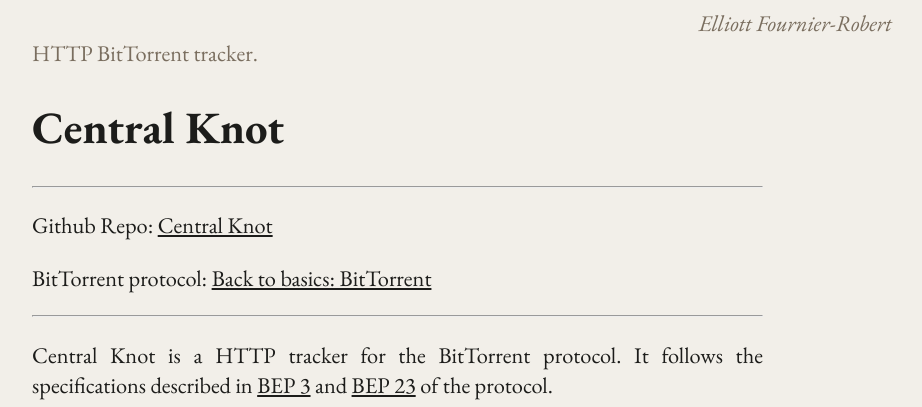
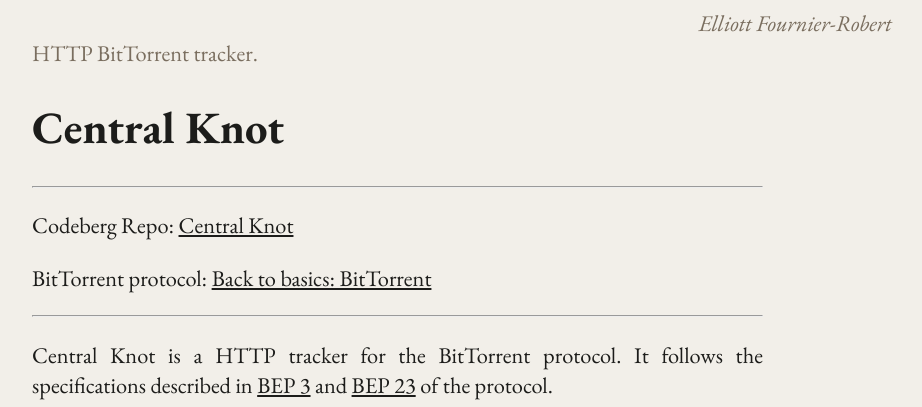
Before and after one commit to eFournierRobert/eFournierRobert.github.io, a Jekyll site: the page built from _projects/central-knot.md, in a window 1280 px wide. Shown: the top 407 px of the page, without its empty margins (178-1100 px from the left). Built offline with Jekyll 4.4.1, drawn with Linux system fonts in a browser that asks for light colours.

Commit message:
changed repo link

```diff
--- a/_projects/central-knot.md
+++ b/_projects/central-knot.md
@@ -11,7 +11,7 @@
 
 # Central Knot
 ---
-Github Repo: [Central Knot](https://github.com/eFournierRobert/central-knot)
+Codeberg Repo: [Central Knot](https://codeberg.org/efournierrobert/central-knot)
 
 BitTorrent protocol: [Back to basics: BitTorrent](/2026/05/07/torrent.html)
 
```
